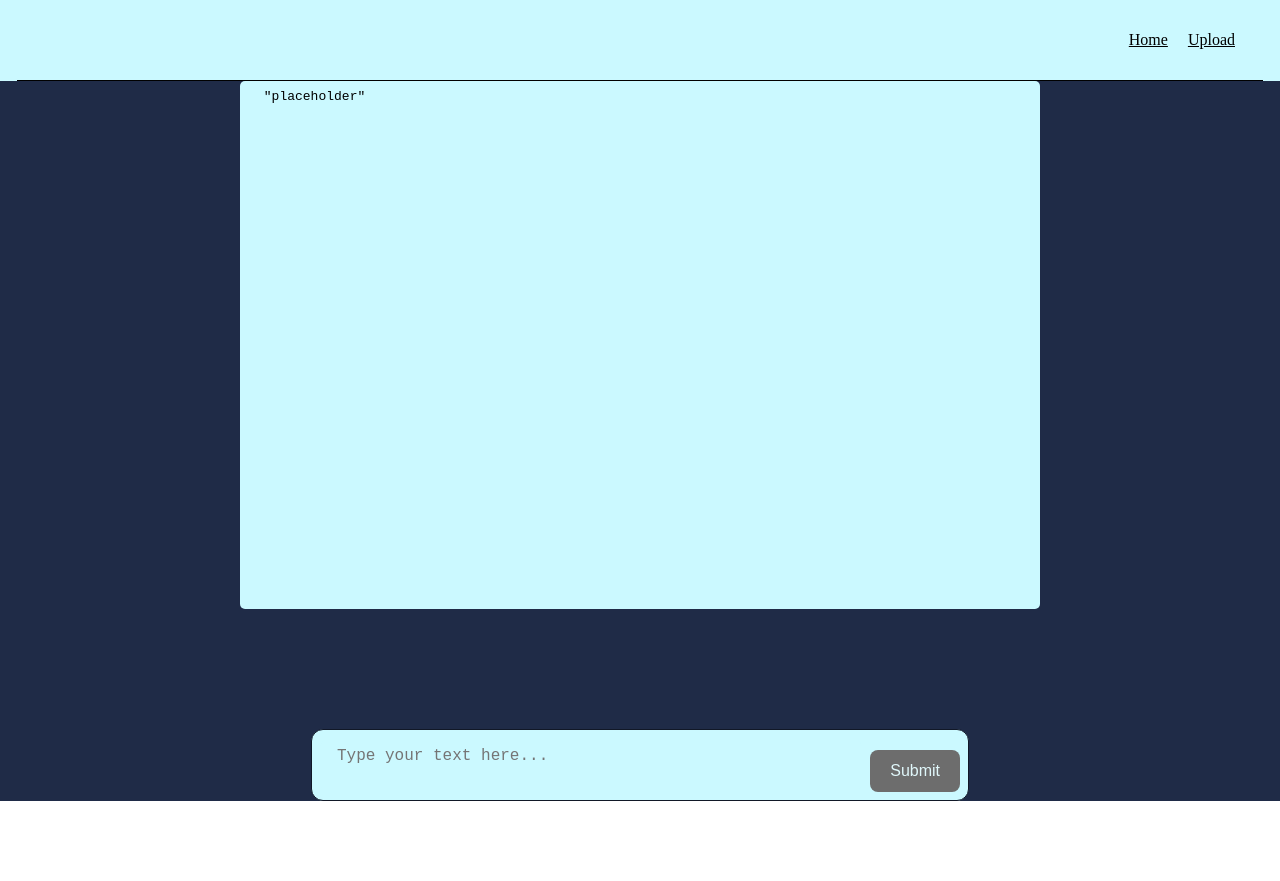
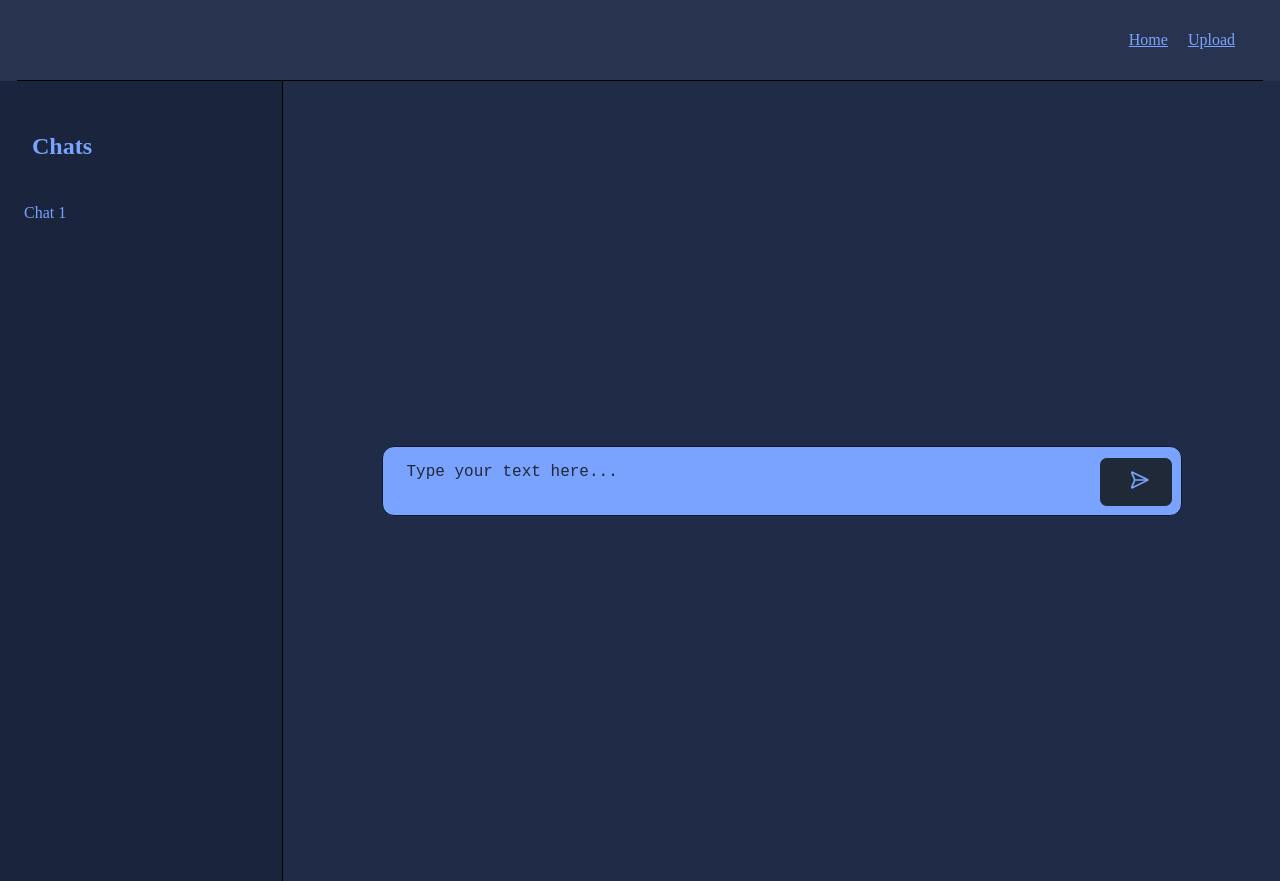
Before and after one commit to ShaneS02/RAG_AI_Decision_System, a React (Vite) app in the folder Project/rag_ui/: page / in a window 1280 px wide. Before the commit the page ends 801 px from the top, so only its background shows below. Built offline with nearby package versions, Linux system fonts and the light colour scheme.

Commit message:
Updated UI layout for the homepage and navbar

```diff
--- a/Project/rag_ui/package.json
+++ b/Project/rag_ui/package.json
@@ -10,6 +10,7 @@
     "preview": "vite preview"
   },
   "dependencies": {
+    "lucide-react": "^1.6.0",
     "react": "^19.2.0",
     "react-dom": "^19.2.0",
     "react-router-dom": "^7.13.1"
--- a/Project/rag_ui/src/components/Navbar.css
+++ b/Project/rag_ui/src/components/Navbar.css
@@ -1,5 +1,8 @@
 .navbar {
-	background-color: #cbf9ff;
+	background-color: #28344f;
+	position: sticky;
+	top: 0;
+	z-index: 1000;
 }
 
 .navbar-container {
--- a/Project/rag_ui/src/components/NavbarLink.css
+++ b/Project/rag_ui/src/components/NavbarLink.css
@@ -1,4 +1,4 @@
 .navlink {
-	color: #000000;
+	color: #7aa2ff;
 	margin-right: 20px;
 }
--- a/Project/rag_ui/src/components/QueryForm.css
+++ b/Project/rag_ui/src/components/QueryForm.css
@@ -1,30 +1,24 @@
-.queryContainer {
+.query-container {
 	display: flex;
-	gap: 0.5rem;
 	align-items: flex-end;
 
-	max-width: 40rem;
-	width: 100%;
-	margin: 0 auto;
-
-	background: #cbf9ff;
+	background: #7aa2ff;
+	border: 1px solid #111827;
 	padding: 0.5rem;
 	border-radius: 0.75rem;
-
-	border: 1px solid #111827;
 }
 
-.queryInput {
+.query-input {
 	flex: 1; /* takes remaining space */
 	padding: 0.5rem 1rem;
 	font-size: 1rem;
+	box-sizing: border-box;
 
 	resize: none;
 	overflow-y: hidden;
 
-	border: 1px solid #cbf9ff;
-	border-radius: 0.5rem;
-	background: #cbf9ff;
+	border: none;
+	background: #7aa2ff;
 
 	outline: none;
 	transition:
@@ -32,22 +26,21 @@
 		box-shadow 0.2s;
 }
 
-.queryButton {
-	padding: 0.75rem 1.25rem;
+.query-input::placeholder {
+	color: #1f2937;
+}
+
+.query-button {
 	font-size: 1rem;
 	font-weight: 500;
-	margin-top: auto;
 
-	background-color: #6d6d6d;
-	color: #e0f7fa;
-
-	border: none;
-	border-radius: 0.5rem;
-
+	padding: 0.75rem 1.5rem;
+	background-color: #1f2937;
+	border: 1px solid #7aa2ff;
+	border-radius: 8px;
+	color: #7aa2ff;
 	cursor: pointer;
-	transition:
-		background-color 0.2s,
-		transform 0.1s;
+	transition: 0.2s;
 }
 
 .queryButton:hover {
@@ -58,7 +51,22 @@
 	transform: scale(0.97);
 }
 
-.queryInput,
-.queryButton {
-	box-sizing: border-box;
+.button-icon {
+	width: 100%;
+	transform: rotate(45deg);
+
+	margin-right: 0.25rem;
 }
+
+.spin {
+	animation: spin 1.5s linear infinite;
+}
+
+@keyframes spin {
+	from {
+		transform: rotate(0deg);
+	}
+	to {
+		transform: rotate(360deg);
+	}
+}
--- a/Project/rag_ui/src/components/QueryForm.jsx
+++ b/Project/rag_ui/src/components/QueryForm.jsx
@@ -1,4 +1,5 @@
-import { useState, useRef, use } from "react";
+import { useState, useRef } from "react";
+import { Send, Loader } from "lucide-react";
 import "./QueryForm.css";
 
 export default function QueryForm({ onSubmit }) {
@@ -30,16 +31,24 @@ export default function QueryForm({ onSubmit }) {
 	};
 
 	return (
-		<div className="queryContainer" ref={containerRef}>
+		<div className="query-container" ref={containerRef}>
 			<textarea
-				className="queryInput"
+				className="query-input"
 				ref={textareaRef}
 				value={query}
 				onChange={handleInput}
 				placeholder="Type your text here..."
 			/>
-			<button className="queryButton" onClick={handleSubmit} disabled={loading}>
-				{loading ? "Loading..." : "Submit"}
+			<button
+				className="query-button"
+				onClick={handleSubmit}
+				disabled={loading}
+			>
+				{loading ? (
+					<Loader size={20} className="spin" />
+				) : (
+					<Send size={20} className="button-icon" />
+				)}
 			</button>
 		</div>
 	);
--- a/Project/rag_ui/src/components/ResponseViewer.css
+++ b/Project/rag_ui/src/components/ResponseViewer.css
@@ -1,5 +1,4 @@
 .response {
-	background-color: #cbf9ff;
 	border-radius: 5px;
 
 	min-height: 33rem;
--- a/Project/rag_ui/src/pages/Home.css
+++ b/Project/rag_ui/src/pages/Home.css
@@ -1,23 +1,61 @@
-html,
-body {
-	height: 100%; /* make sure page can take full height */
-	margin: 0;
+.home {
+	display: flex;
+	height: 100vh;
 }
 
-.homePage {
-	background-color: #1f2b47;
-	display: flex;
-	flex-direction: column;
-	height: 90vh;
+/* LEFT SIDE */
+.sidebar {
+	width: 250px;
+	background-color: #1b243d;
+	border-right: 1px solid #000000;
+	color: white;
+	padding: 1rem;
 }
 
-.responseViewer {
-	flex: 1; /* take all available space */
-	overflow-y: auto; /* scroll if content exceeds */
+/* Title section */
+.sidebar-header {
+	padding: 1rem;
+	font-weight: bold;
+	color: #7aa2ff;
+}
+
+.chat-list {
+	flex: 1; /* fills remaining space */
+	overflow-y: auto; /* scrolls independently */
+	padding: 0.5rem;
+	color: #7aa2ff;
+}
+
+/* RIGHT SIDE */
+.main-content {
+	display: flex;
+	flex: 1;
+	position: relative;
+	flex-direction: column;
+	height: 100vh;
+	background-color: #1f2b47;
+}
+
+.main-content.no-response {
+	justify-content: center;
+	align-items: center;
+}
+
+.main-content.has-response {
+	position: fixed;
+	bottom: 0;
+	left: 250px; /* matches sidebar width */
+	right: 0;
+}
+
+.query-form {
+	width: 100%; /* stretch to fill container */
+	max-width: 800px; /* don’t exceed container width */
+	margin: 0 auto; /* center horizontally */
 	box-sizing: border-box;
 }
 
-.queryFormContainer {
-	flex-shrink: 0;
-	box-sizing: border-box;
+.response-viewer {
+	flex: 1;
+	overflow-y: hidden;
 }
--- a/Project/rag_ui/src/pages/Home.jsx
+++ b/Project/rag_ui/src/pages/Home.jsx
@@ -3,28 +3,42 @@ import QueryForm from "../components/QueryForm";
 import ResponseViewer from "../components/ResponseViewer";
 
 const Home = ({ handleQuery, queryResponse }) => {
+	const hasResponse = false;
+
 	return (
-		<div className="homePage">
+		<div className="home">
 			{/* DRAFT OF PAGE CHANGES*/}
 
 			{/* LEFT SIDE IS A SIDEBAR */}
+			<div className="sidebar">
+				<div className="sidebar-header">
+					<h2>Chats</h2>
+				</div>
+
+				<div className="chat-list">
+					<div className="chat-item">Chat 1</div>
+				</div>
+			</div>
 
 			{/* RIGHT IS A BLANK AREA WHOSE BEHAVIOR WILL CHANGE WITH SECTIONS DISPLAYED */}
+			<div
+				className={`main-content ${hasResponse ? "has-response" : "no-response"}`}
+			>
+				{/* RESPONSE VIEWER WILL NOT BE ACTIVE UNLESS THERE IS SOMETHING TO SHOW */}
+				{hasResponse && (
+					<div className="response-viewer">
+						<ResponseViewer response="{queryResponse}" />
+					</div>
+				)}
 
-			{/* RESPONSE VIEWER WILL NOT BE ACTIVE UNLESS THERE IS SOMETHING TO SHOW */}
+				{/* QUERY FORM WILL BE ALGIN IN THE CENTER IF RESPONSE VIEWER IS NOT ACTIVE
+				ELSE HAVE IT ATTACHED TO THE BOTTOM OF THAT SECTION
+				*/}
 
-			{/* QUERY FORM WILL BE ALGIN IN THE CENTER IF RESPONSE VIEWER IS NOT ACTIVE
-				ELSE HAVE IT ATTACHED TO THE BOTTOM OF THAT SECTION
-			*/}
-
-			{/* NAVBAR SHOULD BE ATTAHCHED TO THE TOP SO IT IS STILL VISIBLE WHEN SCROLLING */}
-
-			<span className="responseViewer">
-				<ResponseViewer response={queryResponse} />
-			</span>
-			<span className="querForm">
-				<QueryForm onSubmit={handleQuery} />
-			</span>
+				<div className="query-form">
+					<QueryForm onSubmit="{handleQuery}" />
+				</div>
+			</div>
 		</div>
 	);
 };
```
Also changed, not shown: Project/rag_ui/src/assets/right-arrow.png (added), 1 other file (tests, documents, lock files or other folders).
